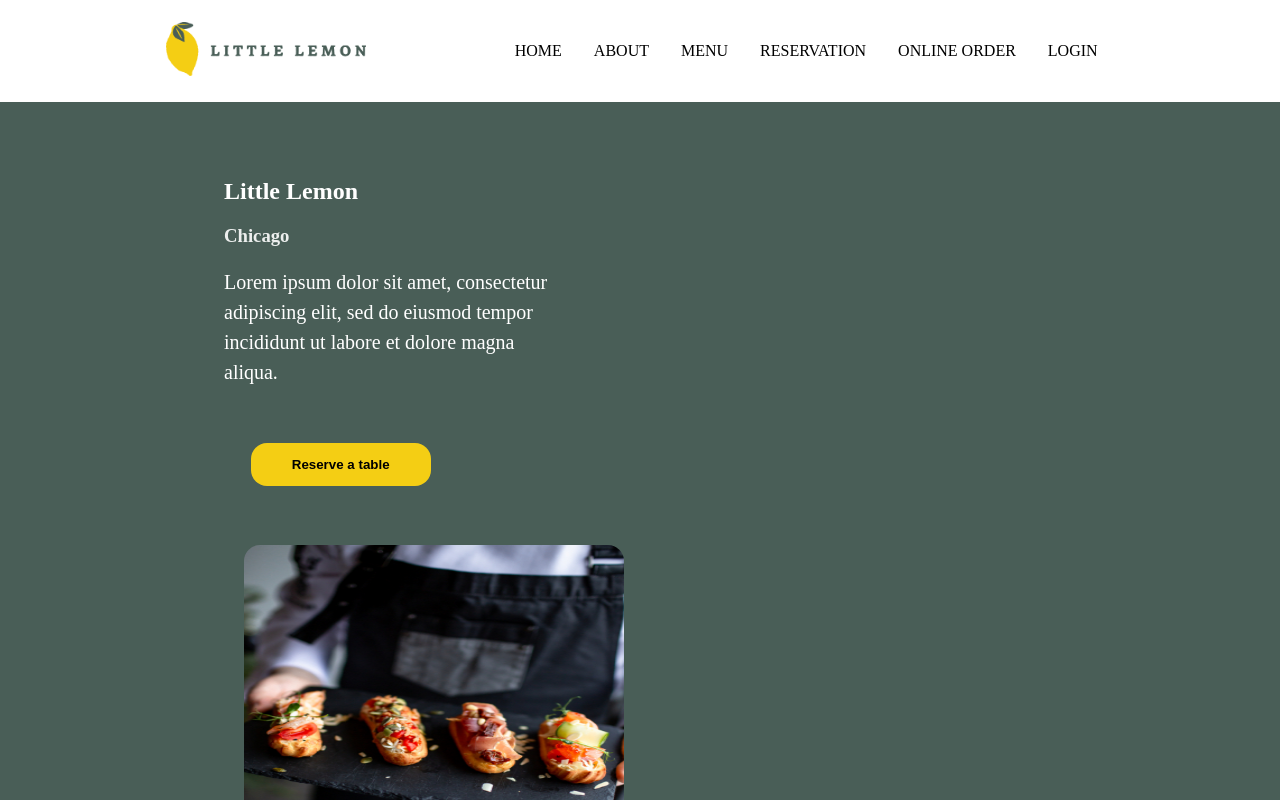
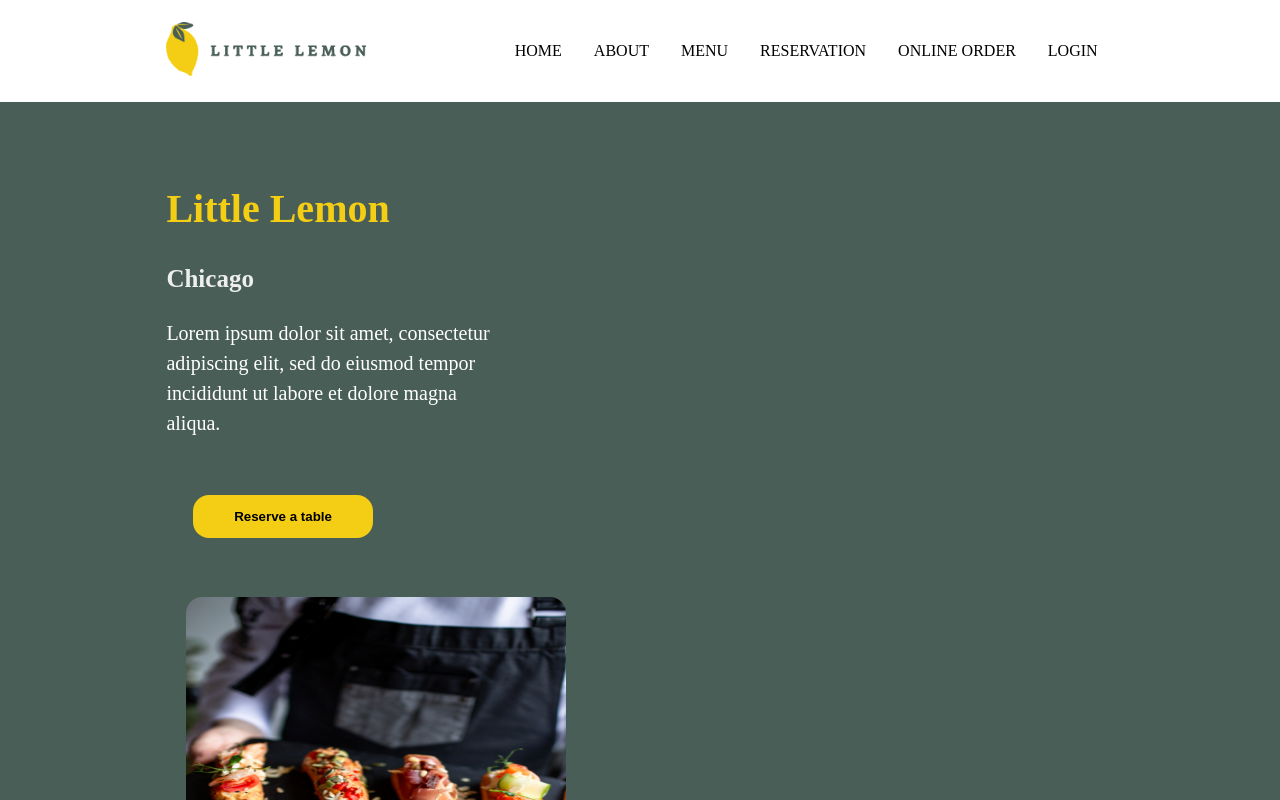
Before and after one commit to Solexgreat/Little_Lemon_Web_Project, a React (Create React App) app in the folder little_lemon_web_project/: page / in a window 1280 px wide. Shown: the top 800 px of the page. Built offline with nearby package versions, Linux system fonts and the light colour scheme.

Commit message:
In progress

```diff
--- a/little_lemon_web_project/src/style/header.css
+++ b/little_lemon_web_project/src/style/header.css
@@ -6,16 +6,16 @@
 .Herosection section {
 	color: #EDEFEE;
 	position: relative;
-	padding: 1em 14em;
+	padding: 10px 13%;
 }
 
-.Hero-text {
-	display: flexbox;
-	flex: wrap;
+h2{
+	color: #F4CE14;
+	font-size: 40px;
 }
 
-.Hero-text h2{
-	color: white;
+h3{
+	font-size: 25px;
 }
 
 .Hero-text p{
@@ -26,9 +26,7 @@
 	color: white;
 }
 
-.Little-lemon{
-	color: #F4CE14;
-}
+
 
 .Hero-image {
 	position: relative;
```
